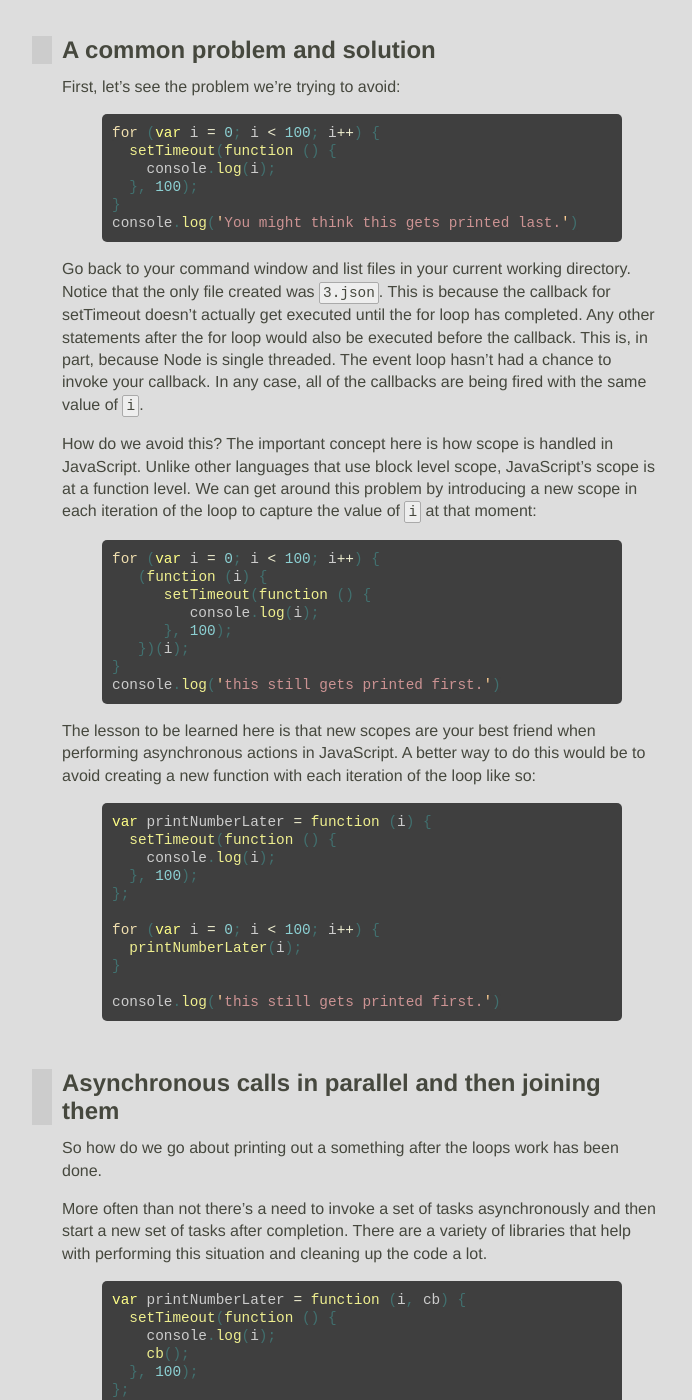
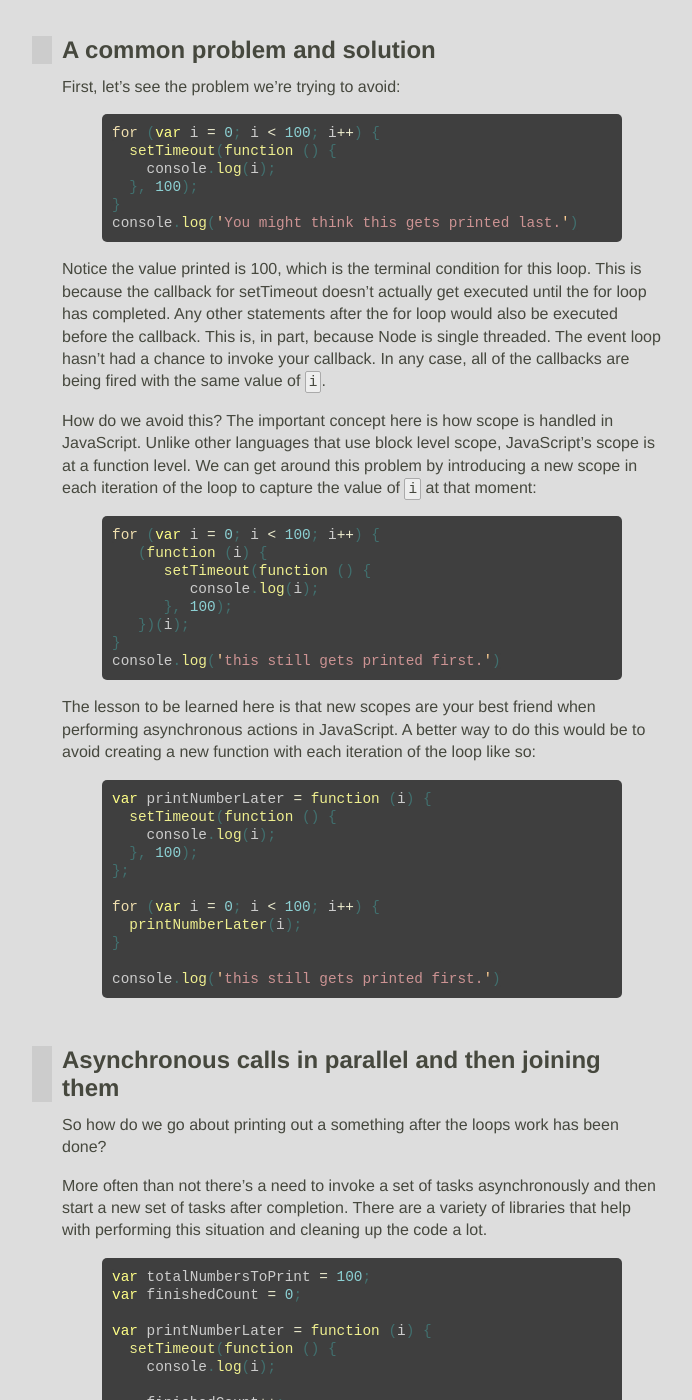
Before and after one commit to JavaScriptKC/workshop, a Jekyll site: the page built from _posts/2012-11-5-async.md, in a window 1280 px wide and 1400 px high, scrolled down 287 px. Shown: the whole window, without its empty margins (278-970 px from the left). Built offline with Jekyll 4.4.1, drawn with Linux system fonts in a browser that asks for light colours; nearby versions of some CDN libraries; some web fonts are replaced; comment, search, counter and statistics services are not loaded; some of the changed text lies outside the part shown.

Commit message:
Removed references to old bios parsed stuff

```diff
--- a/_posts/2012-11-5-async.md
+++ b/_posts/2012-11-5-async.md
@@ -20,7 +20,7 @@ for (var i = 0; i < 100; i++) {
 console.log('You might think this gets printed last.')
 {% endhighlight %}
 
-Go back to your command window and list files in your current working directory. Notice that the only file created was `3.json`. This is because the callback for setTimeout doesn't actually get executed until the for loop has completed. Any other statements after the for loop would also be executed before the callback. This is, in part, because Node is single threaded. The event loop hasn't had a chance to invoke your callback. In any case, all of the callbacks are being fired with the same value of `i`.
+Notice the value printed is 100, which is the terminal condition for this loop. This is because the callback for setTimeout doesn't actually get executed until the for loop has completed. Any other statements after the for loop would also be executed before the callback. This is, in part, because Node is single threaded. The event loop hasn't had a chance to invoke your callback. In any case, all of the callbacks are being fired with the same value of `i`.
 
 How do we avoid this? The important concept here is how scope is handled in JavaScript. Unlike other languages that use block level scope, JavaScript's scope is at a function level. We can get around this problem by introducing a new scope in each iteration of the loop to capture the value of `i` at that moment:
 
@@ -53,33 +53,32 @@ console.log('this still gets printed first.')
 
 ## Asynchronous calls in parallel and then joining them
 
-So how do we go about printing out a something after the loops work has been done.
+So how do we go about printing out a something after the loops work has been done?
 
 More often than not there's a need to invoke a set of tasks asynchronously and then start a new set of tasks after completion. There are a variety of libraries that help with performing this situation and cleaning up the code a lot.
 
 {% highlight javascript %}
-var printNumberLater = function (i, cb) {
-  setTimeout(function () {
-    console.log(i);
-    cb();
-  }, 100);
-};
-
 var totalNumbersToPrint = 100;
 var finishedCount = 0;
 
-for (var i = 0; i < totalNumbersToPrint; i++) {
-  printNumberLater(i, function () {
+var printNumberLater = function (i) {
+  setTimeout(function () {
+    console.log(i);
+
     finishedCount++;
 
     if (finishedCount === totalNumbersToPrint) {
       console.log('this finally gets printed after all work is done!');
     }
-  });
+  }, 100);
+};
+
+for (var i = 0; i < totalNumbersToPrint; i++) {
+  printNumberLater(i);
 }
 {% endhighlight %}
 
-In the example above, note that we keep track of how many times the `readFile` callback is invoked. Once the value matches the number of callbacks we're waiting on we can continue with saving off the biographies. This can get quite ugly the more complex your application becomes. A very good library for dealing with this is `async`. Here's an example of how async could be used to clean up the code above.
+In the example above, note that we keep track of how many times the `setTimeout` callback is invoked. Once the value matches the number of callbacks we're waiting on we can continue with printing out our message. This can get quite ugly the more complex your application becomes. A very good library for dealing with this is `async`. Here's an example of how async could be used to clean up the code above.
 
 First, you should install the async module.
 
@@ -109,7 +108,7 @@ async.parallel(workToBeDone, function () {
 });
 {% endhighlight %}
 
-Imagine the above where you had multiple things needing to happen in parallel. Remember how we kept around the `biosParsed` counter a few examples back? Keeping track of all the counters for more complicated examples could get extremely messy. Using `async` we're able to avoid these arbitrary counters and organize our code better. Another pattern to use is called `promises`.
+Imagine the above where you had multiple things needing to happen in parallel. Remember how we kept around the `finishedCount` counter a few examples back? Keeping track of all the counters for more complicated examples could get extremely messy. Using `async` we're able to avoid these arbitrary counters and organize our code better. Another pattern to use is called `promises`.
 
 ## Promises
 
```
